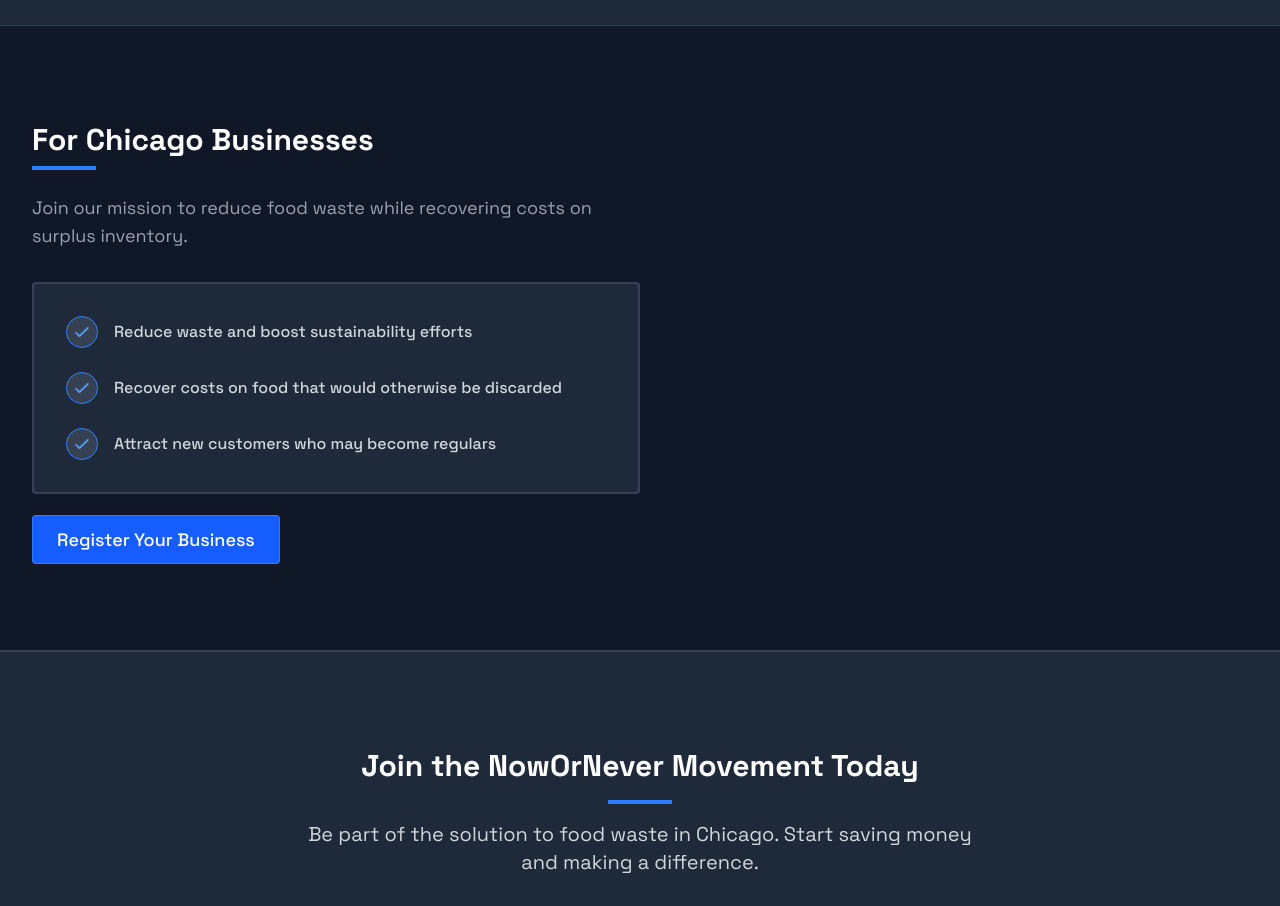
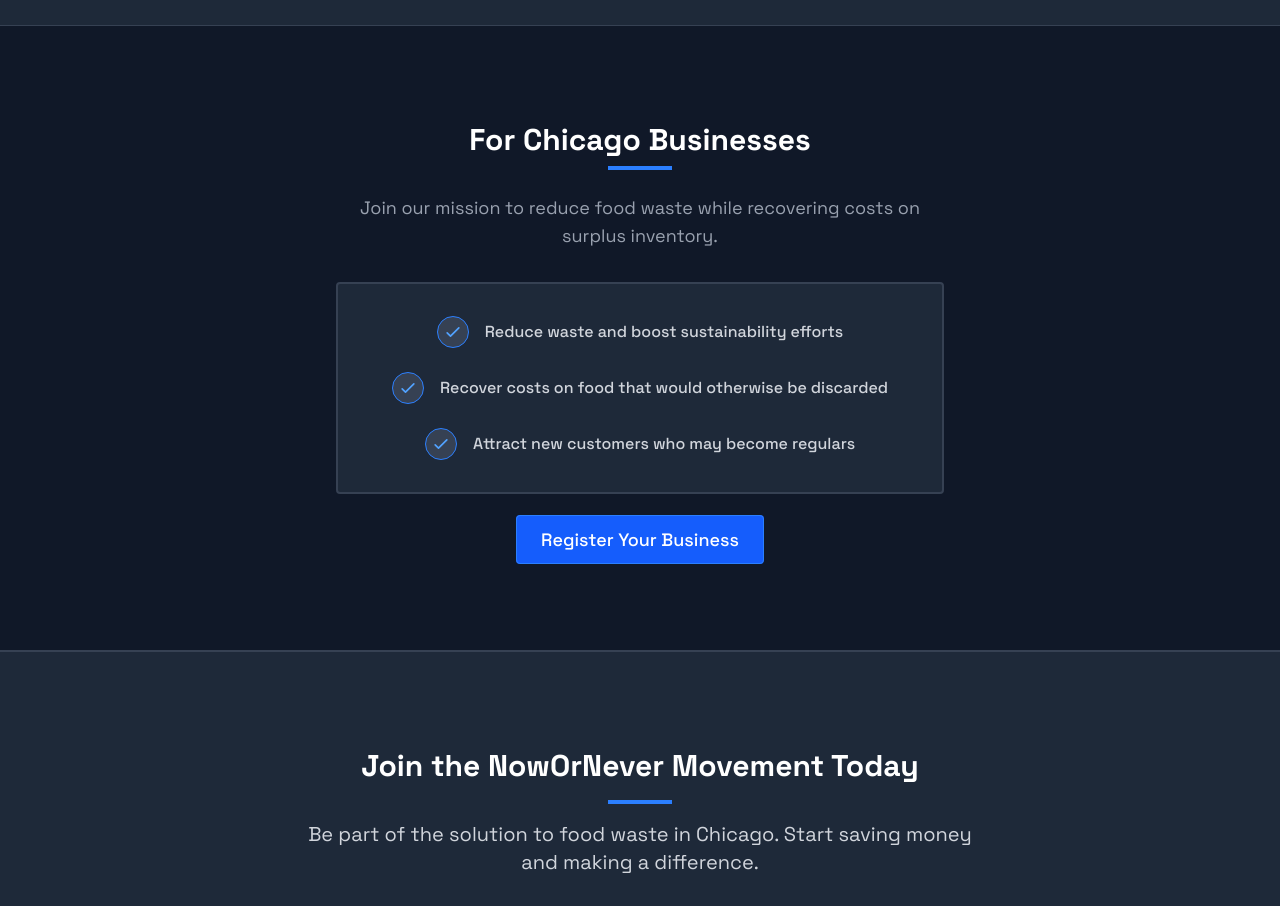
Before and after one commit to RichardLechko/IIT-Hackathon, a Next.js app in the folder frontend/: page / in a window 1280 px wide. Shown: the part 1800-2706 px from the top of the page. Built offline with nearby package versions, Linux system fonts and the light colour scheme.

Commit message:
centering

```diff
--- a/frontend/app/components/LandingPage.js
+++ b/frontend/app/components/LandingPage.js
@@ -211,19 +211,19 @@
   id="for-businesses"
 >
   <div className="max-w-7xl mx-auto px-8">
-          <div className="flex items-center">
-            <div className="w-1/2">
+    <div className="flex items-center justify-center">
+      <div className="w-full md:w-1/2 text-center">
         <h2 className="text-3xl font-bold text-white mb-2">
           For Chicago Businesses
         </h2>
-              <div className="w-16 h-1 bg-blue-500 mb-6"></div>
+        <div className="w-16 h-1 bg-blue-500 mb-6 mx-auto"></div>
         <p className="text-lg text-gray-400 mb-8">
           Join our mission to reduce food waste while recovering costs on
           surplus inventory.
         </p>
         <div className="p-8 border-2 border-gray-700 rounded bg-gray-800 mb-8">
           <ul className="space-y-6">
-                  <li className="flex items-center">
+            <li className="flex items-center justify-center">
               <div className="h-8 w-8 bg-gray-700 rounded-full flex items-center justify-center mr-4 border border-blue-500">
                 <svg
                   xmlns="http://www.w3.org/2000/svg"
@@ -244,7 +244,7 @@
                 Reduce waste and boost sustainability efforts
               </span>
             </li>
-                  <li className="flex items-center">
+            <li className="flex items-center justify-center">
               <div className="h-8 w-8 bg-gray-700 rounded-full flex items-center justify-center mr-4 border border-blue-500">
                 <svg
                   xmlns="http://www.w3.org/2000/svg"
@@ -265,7 +265,7 @@
                 Recover costs on food that would otherwise be discarded
               </span>
             </li>
-                  <li className="flex items-center">
+            <li className="flex items-center justify-center">
               <div className="h-8 w-8 bg-gray-700 rounded-full flex items-center justify-center mr-4 border border-blue-500">
                 <svg
                   xmlns="http://www.w3.org/2000/svg"
@@ -297,7 +297,6 @@
           </Link>
         </div>
       </div>
-
     </div>
   </div>
 </section>
```
Lines whose indentation alone changed are shown as unchanged.
